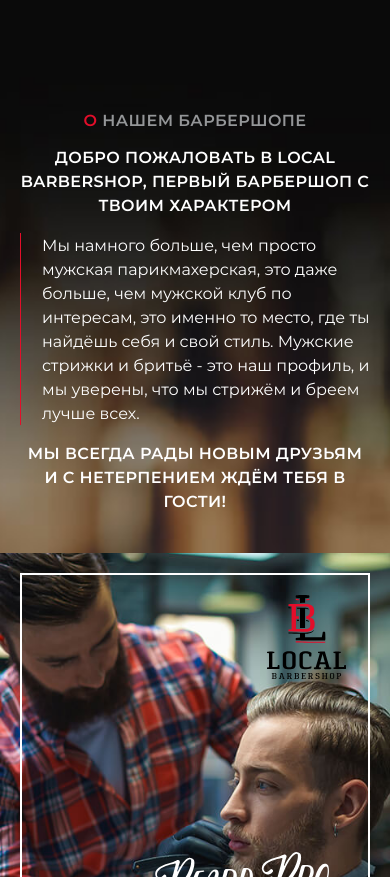
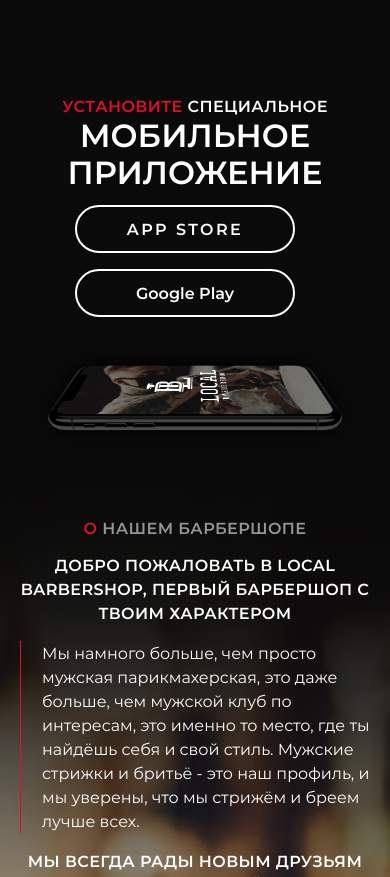
Before and after one commit to nigel-riss/local-barber-site, a website: page src/pug/index.pug in a window 390 px wide. Shown: the part 1625-2502 px from the top of the page. Drawn offline with nearby package versions, Linux system fonts and the light colour scheme; files that its build step writes are made by us from their sources; files whose address does not match are found by name.

Commit message:
Add mobile app section and styles for it (up to tablet)

```diff
--- a/src/pug/index.pug
+++ b/src/pug/index.pug
@@ -54,6 +54,20 @@
                         .feature__icon: img(src="./img/icons/razor.svg", alt="")
                         h3.feature__title Профессиональное оборудование
                         p.feature__desc Только качественное оборудоване и метериалы для превосходного результата
+
+            section.mobile
+                header.mobile__header
+                    .mobile__caption
+                        p.mobile__subtitle <em>Установите</em> специальное
+                        h2.mobile__title мобильное приложение
+
+                    .mobile__buttons
+                        a.mobile-button.mobile-button--ios(href="#") APP STORE
+                        a.mobile-button.mobile-button--android(href="#") Google Play
+
+                .mobile__deco
+                    p.mobile__for для удобной <br>on-line записи
+                    .mobile__image: img(src="./img/decos/mobile.png", alt="Мобильное приложение")
 
             section.about
                 .about__content
--- /dev/null
+++ b/src/scss/modules/_mobile-button.scss
@@ -0,0 +1,40 @@
+.mobile-button {
+    // box model
+    display: inline-block;
+    vertical-align: top;
+    padding: 0;
+    width: 220px;
+    margin-right: 20px;
+    margin-bottom: 1rem;
+
+    // typography
+    color: $white;
+    font-weight: 600;
+    line-height: 44px;
+    text-align: center;
+    text-decoration: none;
+
+    // border
+    border: 2px solid $white;
+    border-radius: 24px;
+
+    // visual
+    transition: all 0.25s ease-out;
+}
+
+.mobile-button:hover {
+    // typography
+    color: $black;
+
+    // visual
+    background-color: $white;
+}
+
+.mobile-button--ios {
+    // typography
+    letter-spacing: 0.15em;
+}
+
+.mobile-button--android {
+
+}
--- /dev/null
+++ b/src/scss/modules/_mobile.scss
@@ -0,0 +1,68 @@
+.mobile {
+    // box model
+    padding: 20px;
+
+    // typography
+    text-align: center;
+}
+
+.mobile__header {
+
+}
+
+.mobile__caption {
+    // box model
+    margin-bottom: 1rem;
+}
+
+.mobile__subtitle {
+    // box model
+    margin: 0;
+
+    // typography
+    font-weight: 600;
+    letter-spacing: 0.025em;
+    text-transform: uppercase;
+}
+
+.mobile__subtitle em {
+    // typography
+    color: $red;
+    font-style: normal;
+}
+
+.mobile__title {
+    // box model
+    margin: 0;
+
+    // typography
+    font-size: 2rem;
+    font-weight: 600;
+    text-transform: uppercase;
+}
+
+.mobile__buttons {
+    @include atTablet {
+        // box model
+        padding-left: 20px;
+    }
+}
+
+.mobile__deco {
+
+}
+
+.mobile__for {
+    // box model
+    display: none;
+}
+
+.mobile__image {
+    // box model
+    // display: none;
+}
+
+.mobile__image img {
+    // box model
+    width: 100%;
+}
--- a/src/scss/styles.scss
+++ b/src/scss/styles.scss
@@ -18,6 +18,9 @@
 
 @import './modules/selling-features';
 @import './modules/feature';
+
+@import './modules/mobile';
+@import './modules/mobile-button';
 
 @import './modules/about';
 
```
Also changed, not shown: docs/index.html, docs/styles.css.
